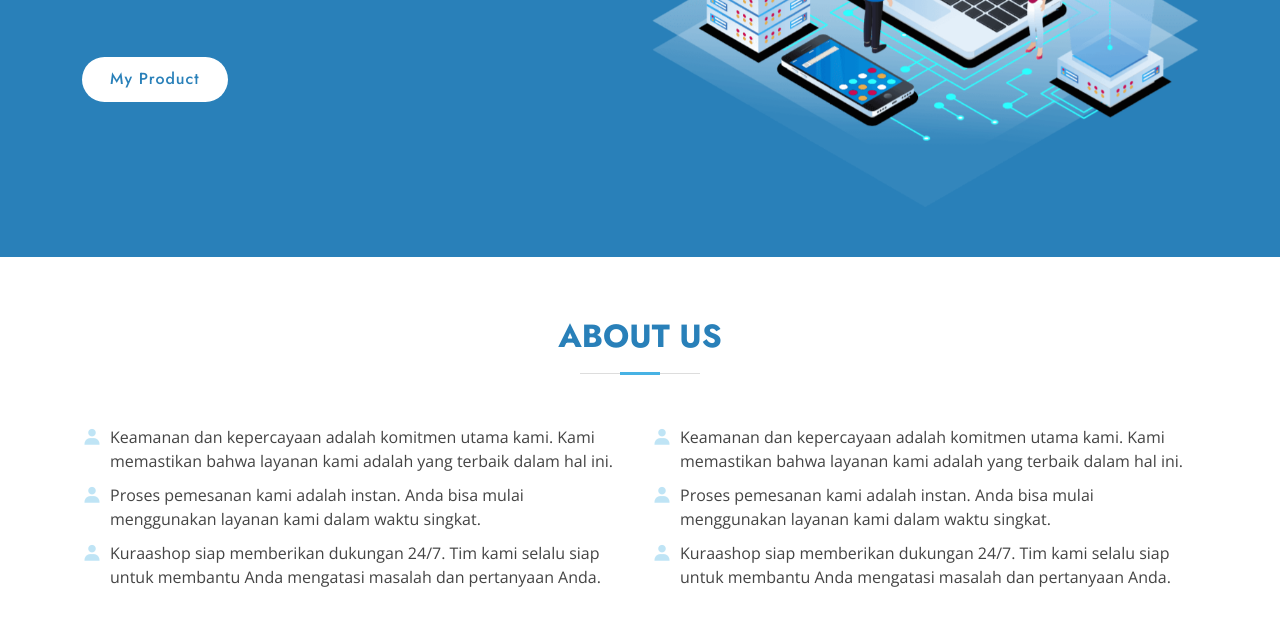
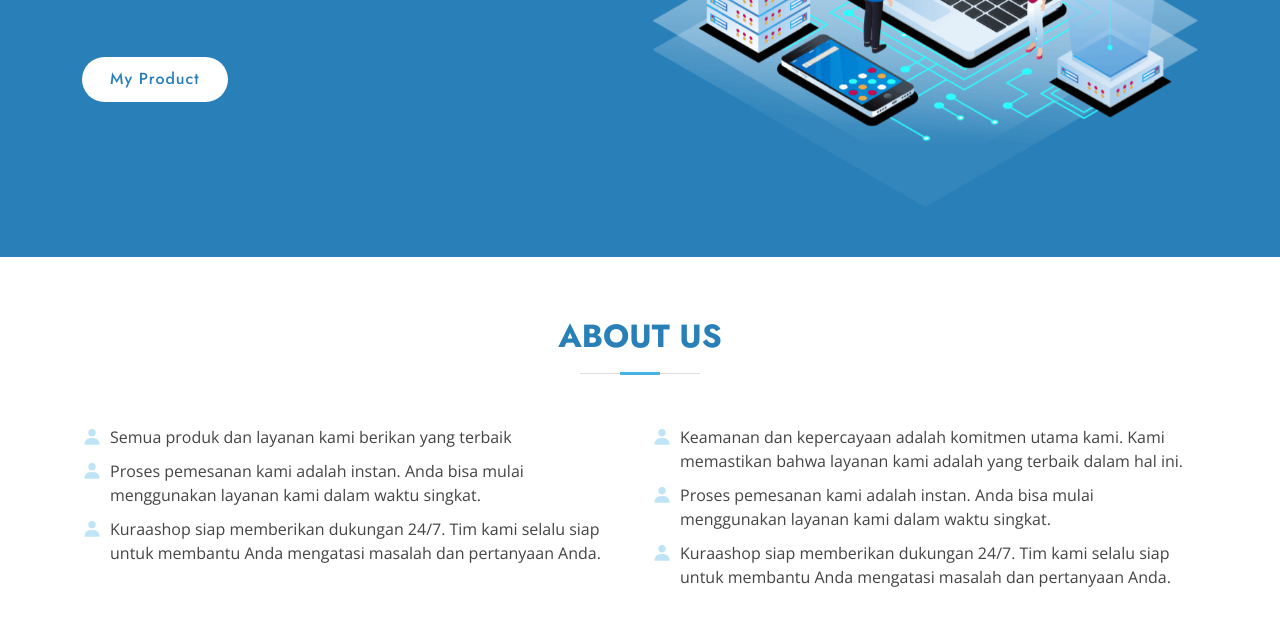
Before and after one commit to warunkpedia/warunkpedia.github.io, a plain HTML site: page index.html in a window 1280 px wide. Shown: the part 383-1008 px from the top of the page. Drawn offline with nearby package versions, Linux system fonts and the light colour scheme.

Commit message:
Update index.html

```diff
--- a/index.html
+++ b/index.html
@@ -88,7 +88,7 @@
         <div class="row content">
           <div class="col-lg-6">
             <ul>
-              <li><i class="bx bxs-user bx-flashing"></i> Keamanan dan kepercayaan adalah komitmen utama kami. Kami memastikan bahwa layanan kami adalah yang terbaik dalam hal ini.</li>
+              <li><i class="bx bxs-user bx-flashing"></i> Semua produk dan layanan kami berikan yang terbaik</li>
               <li><i class="bx bxs-user bx-flashing"></i> Proses pemesanan kami adalah instan. Anda bisa mulai menggunakan layanan kami dalam waktu singkat.</li>
               <li><i class="bx bxs-user bx-flashing"></i> Kuraashop siap memberikan dukungan 24/7. Tim kami selalu siap untuk membantu Anda mengatasi masalah dan pertanyaan Anda.</li>
             </ul>
```
